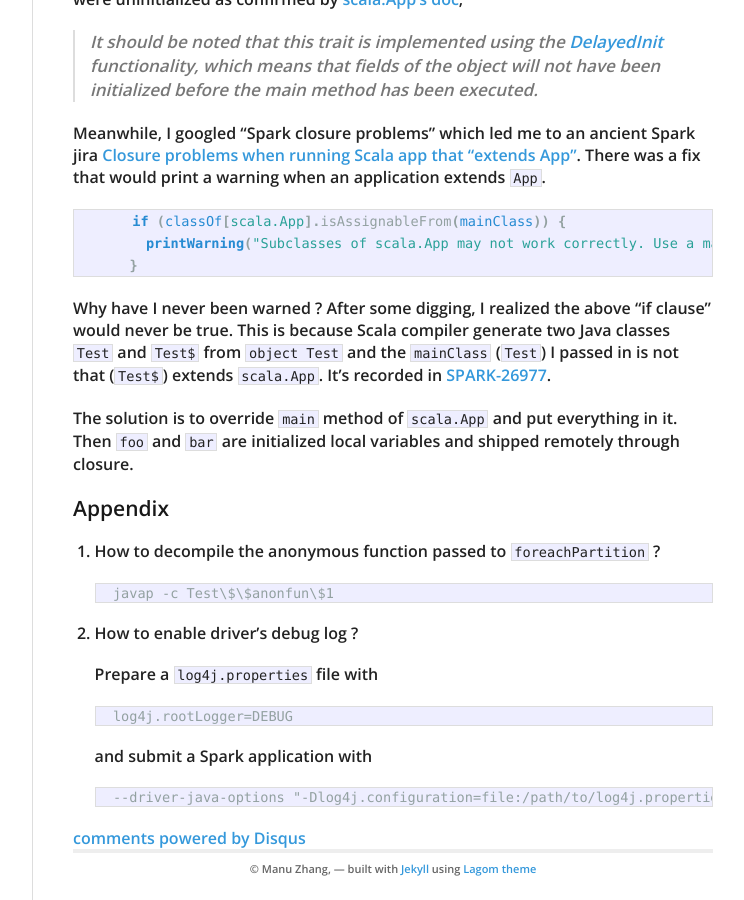
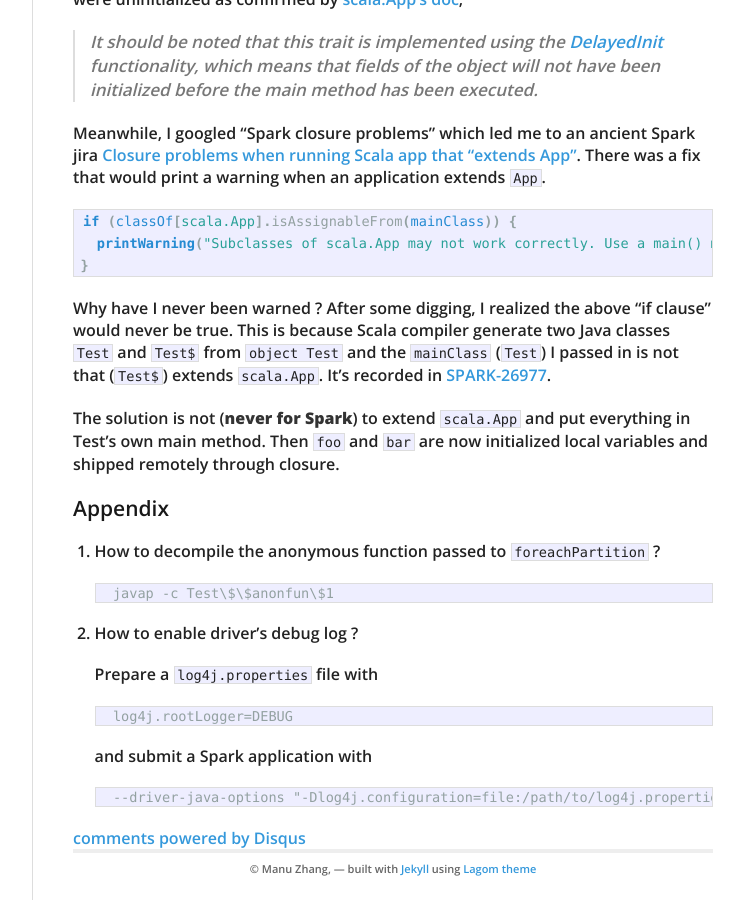
Before and after one commit to manuzhang/jekyll_blog, a Jekyll site: the page built from _posts/2019-02-23-spark-app-npe.md, in a window 1280 px wide and 900 px high, scrolled down 1116 px. Shown: the whole window, without its empty margins (378-1122 px from the left). Built offline with Jekyll 4.4.1, drawn with Linux system fonts in a browser that asks for light colours; nearby versions of some CDN libraries; comment, search, counter and statistics services are not loaded.

Commit message:
Fix errors in solution

````diff
--- a/_posts/2019-02-23-spark-app-npe.md
+++ b/_posts/2019-02-23-spark-app-npe.md
@@ -37,9 +37,9 @@ My colleague Vincent pointed me to `ClosureCleaner` which `logDebug` [all fields
 Then I looked into what happens in `foreachPartition`. The byte code reminded me that `foo` and `bar` were static members of `Test$` rather than local variables.
 
 ```bash
-      9: getstatic      #26                 // Field Test$.MODULE$:LTest$;
-      12: invokevirtual #30                 // Method Test$.foo:()Ljava/lang/String;
-      15: invokevirtual #34                 // Method DbClient.setFoo:(Ljava/lang/String;)V
+  9: getstatic      #26                 // Field Test$.MODULE$:LTest$;
+  12: invokevirtual #30                 // Method Test$.foo:()Ljava/lang/String;
+  15: invokevirtual #34                 // Method DbClient.setFoo:(Ljava/lang/String;)V
 ```
 
 **It suddenly struck me that the initialization of the class (`Test$`) that extends `scala.App` is actually delayed to its `main()` method**. That's why `foo` and `bar` were uninitialized as confirmed by [scala.App's doc](https://scala-lang.org/files/archive/api/2.11.12/#scala.App),
@@ -50,13 +50,13 @@ Then I looked into what happens in `foreachPartition`. The byte code reminded me
 Meanwhile, I googled "Spark closure problems" which led me to an ancient Spark jira [Closure problems when running Scala app that "extends App"](https://issues.apache.org/jira/browse/SPARK-4170). There was a fix that would print a warning when an application extends `App`.
 
 ```scala
-      if (classOf[scala.App].isAssignableFrom(mainClass)) {
-        printWarning("Subclasses of scala.App may not work correctly. Use a main() method instead.")
-      }
+if (classOf[scala.App].isAssignableFrom(mainClass)) {
+  printWarning("Subclasses of scala.App may not work correctly. Use a main() method instead.")
+}
 ```
 Why have I never been warned ? After some digging, I realized the above "if clause" would never be true. This is because Scala compiler generate two Java classes `Test` and `Test$` from `object Test` and the `mainClass` (`Test`) I passed in is not that (`Test$`) extends `scala.App`. It's recorded in [SPARK-26977](https://issues.apache.org/jira/browse/SPARK-26977).
 
-The solution is to override `main` method of `scala.App` and put everything in it. Then `foo` and `bar` are initialized local variables and shipped remotely through closure.
+The solution is not (**never for Spark**) to extend `scala.App` and put everything in Test's own main method. Then `foo` and `bar` are now initialized local variables and shipped remotely through closure.
 
 ### Appendix
 1. How to decompile the anonymous function passed to `foreachPartition` ?
````
